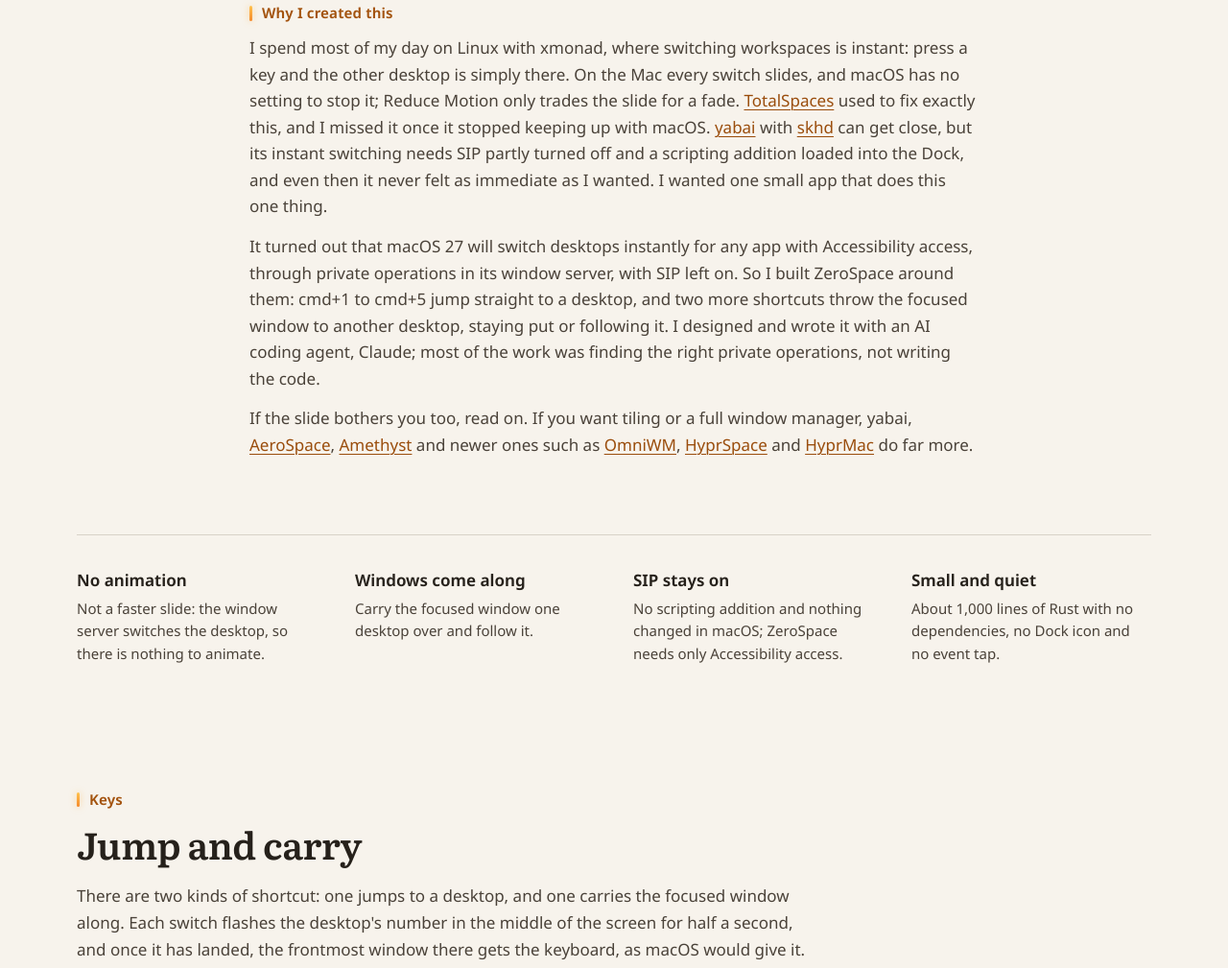
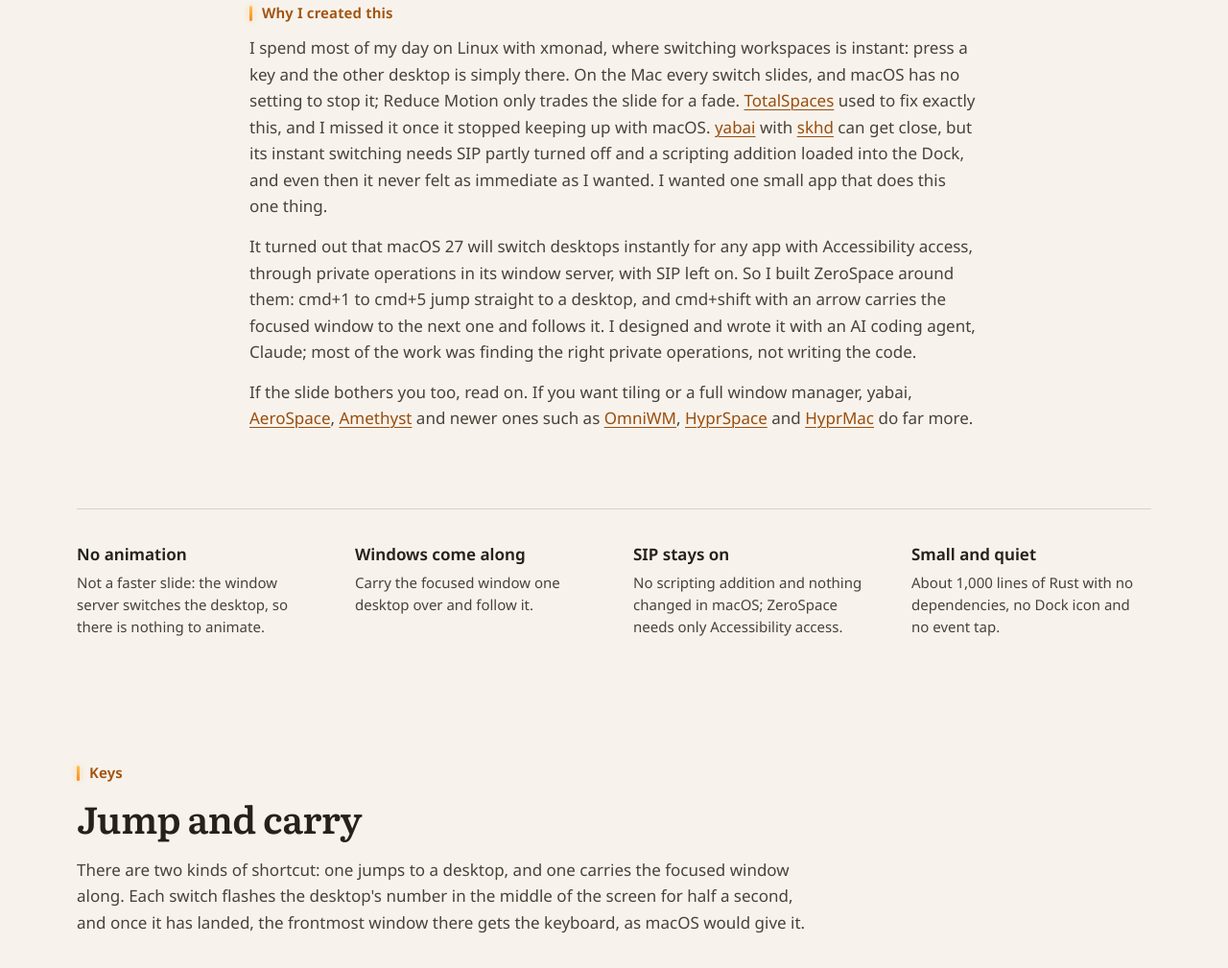
Before and after one commit to crazyboycjr/zerospace, a plain HTML site: page site/index.html in a window 1280 px wide. Shown: the part 1351-2360 px from the top of the page at 96% size. Drawn offline with Linux system fonts and the light colour scheme.

Commit message:
why: the send shortcuts are gone, so say what carrying does
The why text still said two shortcuts throw the focused window to
another desktop, staying put or following it; 1.1.0 removed the
staying-put pair. Only that clause changes.

Co-Authored-By: Claude Opus 5.5 <noreply@anthropic.com>
Claude-Session: https://claude.ai/code/session_01JQnceF4NyA69beixiXqU8Z

```diff
--- a/site/index.html
+++ b/site/index.html
@@ -99,7 +99,7 @@
 <section class="why wrap" id="why" aria-labelledby="why-title">
   <h2 class="kicker" id="why-title">Why I created this</h2>
   <p>I spend most of my day on Linux with xmonad, where switching workspaces is instant: press a key and the other desktop is simply there. On the Mac every switch slides, and macOS has no setting to stop it; Reduce Motion only trades the slide for a fade. <a href="https://totalspaces.binaryage.com/">TotalSpaces</a> used to fix exactly this, and I missed it once it stopped keeping up with macOS. <a href="https://github.com/koekeishiya/yabai">yabai</a> with <a href="https://github.com/koekeishiya/skhd">skhd</a> can get close, but its instant switching needs SIP partly turned off and a scripting addition loaded into the Dock, and even then it never felt as immediate as I wanted. I wanted one small app that does this one thing.</p>
-  <p>It turned out that macOS 27 will switch desktops instantly for any app with Accessibility access, through private operations in its window server, with SIP left on. So I built ZeroSpace around them: cmd+1 to cmd+5 jump straight to a desktop, and two more shortcuts throw the focused window to another desktop, staying put or following it. I designed and wrote it with an AI coding agent, Claude; most of the work was finding the right private operations, not writing the code.</p>
+  <p>It turned out that macOS 27 will switch desktops instantly for any app with Accessibility access, through private operations in its window server, with SIP left on. So I built ZeroSpace around them: cmd+1 to cmd+5 jump straight to a desktop, and cmd+shift with an arrow carries the focused window to the next one and follows it. I designed and wrote it with an AI coding agent, Claude; most of the work was finding the right private operations, not writing the code.</p>
   <p>If the slide bothers you too, read on. If you want tiling or a full window manager, yabai, <a href="https://github.com/nikitabobko/AeroSpace">AeroSpace</a>, <a href="https://ianyh.com/amethyst/">Amethyst</a> and newer ones such as <a href="https://github.com/BarutSRB/OmniWM">OmniWM</a>, <a href="https://github.com/BarutSRB/HyprSpace">HyprSpace</a> and <a href="https://github.com/zacharytgray/HyprMac">HyprMac</a> do far more.</p>
 </section>
 
```
Also changed, not shown: 1 other file.
